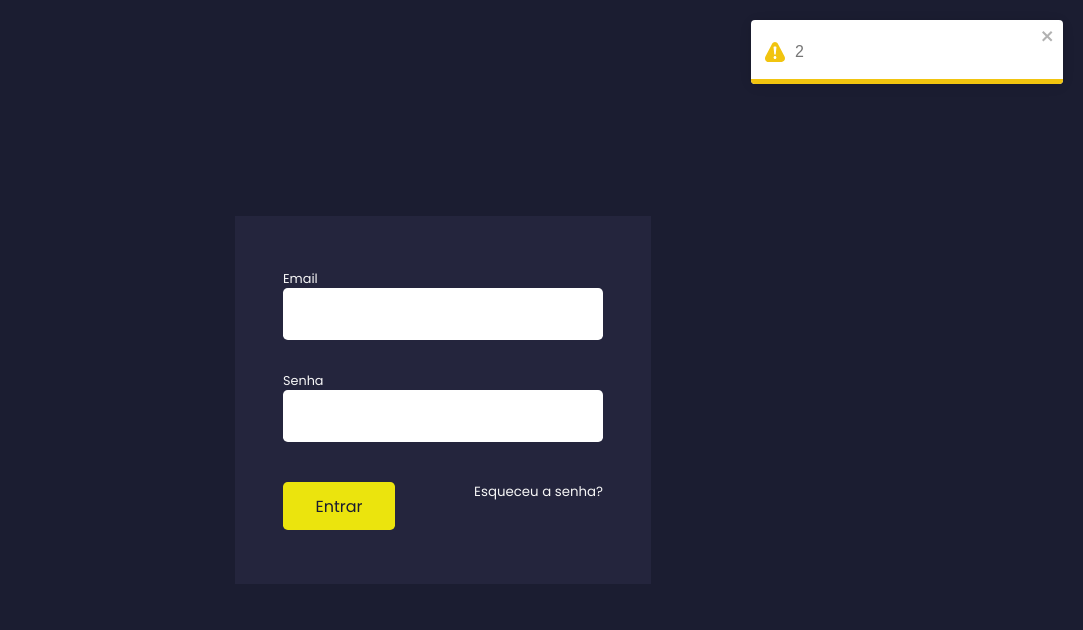
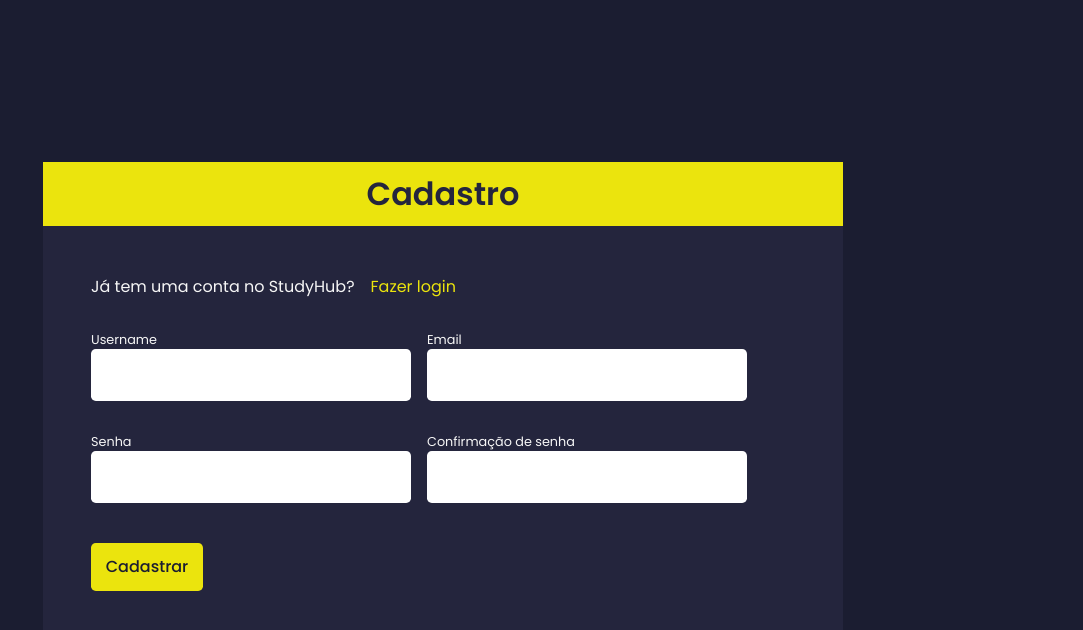
Before and after one commit to yago-marques/StudyHub, a React (Create React App) app: page /cadastro in a window 1280 px wide. Before the commit this address led to /login. Shown: the top 630 px of the page, without its empty margins (197-1280 px from the left). Built offline with nearby package versions, Linux system fonts and the light colour scheme.

Commit message:
register interface

```diff
--- a/src/App.tsx
+++ b/src/App.tsx
@@ -7,7 +7,7 @@ export function App() {
   return (
     <>
       <GlobalStyle/>
-      <ToastContainer autoClose={5000} />
+      <ToastContainer autoClose={3000} />
       <BrowserRouter>
         <Routes />
       </BrowserRouter>
--- a/src/pages/Home/index.tsx
+++ b/src/pages/Home/index.tsx
@@ -2,7 +2,7 @@ import { useEffect, useState } from "react"
 import { useNavigate } from "react-router-dom"
 //import { toast } from "react-toastify"
 import { Container } from "./style"
-import { verifyUserUid } from "../../firebase/userAuth"
+import { verifyUserUid, UserLogout } from "../../firebase/userAuth"
 import { SprintScreen } from "../../components/SprintScreen"
 
 export function Home() {
@@ -25,10 +25,8 @@ export function Home() {
       ) : (
         <>
           <h1>Home page</h1>
-          <button onClick={() => {
-            localStorage.clear()
-          }}>
-            clear
+          <button onClick={() => UserLogout({navigate})}>
+            logout
           </button>
         </>
       ) }
--- a/src/pages/SignIn/index.tsx
+++ b/src/pages/SignIn/index.tsx
@@ -3,6 +3,7 @@ import { Container } from "./style"
 import { useNavigate } from "react-router-dom"
 import { UserSignIn } from "../../firebase/userAuth"
 import { SendEmailModal } from "../../components/SendEmailModal"
+import studentImg from "../../assets/studentLogin.png"
 
 export function SignIn() {
   const [email, setEmail] = useState("")
@@ -22,8 +23,31 @@ export function SignIn() {
           setForgotPass(false)
         }}
       />
-      <section>
+      <section className="toggleAuth">
+        <h1>
+          StudyHub
+        </h1>
+        <div>
+          <p>
+            Não tem conta?
+          </p>
+          <button
+            type="button"
+            className="register"
+            onClick={() => {
+              navigate("/cadastro")
+            }}
+          >
+            Cadastre-se
+          </button>
+        </div>
+
+
+        <img src={studentImg} alt="" />
+      </section>
+      <section className="form">
         <form>
+          <h2>Login</h2>
           <div>
             <span>Email</span>
             <input
--- a/src/pages/SignIn/style.ts
+++ b/src/pages/SignIn/style.ts
@@ -5,15 +5,58 @@ export const Container = styled.section`
   align-items: center;
   justify-content: center;
   height: 100vh;
-  section {
+  .toggleAuth {
+    position: relative;
+    height: 27rem;
+    width: 26rem;
+    background-color: var(--yellow);
+    padding: 3rem;
+    padding-top: 2rem;
+    h1 {
+      font-size: 2.5rem;
+      color: var(--shape);
+      margin-bottom: 0.5rem;
+    }
+    div {
+      display: flex;
+      p {
+        color: var(--shape);
+        font-size: 1rem;
+      }
+      .register {
+        margin-left: 1rem;
+        border: none;
+        font-size: 1rem;
+        background: transparent;
+        color: blue;
+        &:hover {
+          text-decoration: underline;
+        }
+      }
+    }
+
+    img {
+      width: 27rem;
+      position: absolute;
+      bottom: 0px;
+      left: 0px;
+    }
+  }
+  .form {
     width: max-content;
     background: var(--shape);
     form {
       padding: 3rem;
-      height: 23rem;
+      height: 27rem;
       display: flex;
       flex-direction: column;
       justify-content: center;
+      h2 {
+        font-size: 1.5rem;
+        color: var(--text-title);
+        text-align: center;
+        font-weight: 500;
+      }
       div {
         display: flex;
         flex-direction: column;
@@ -67,6 +110,7 @@ export const Container = styled.section`
           color: var(--bg-color);
           border-radius: 0.3rem;
           transition-duration: 0.3s;
+          font-weight: 500;
 
           &:hover {
             filter: brightness(0.8);
--- /dev/null
+++ b/src/pages/UserRegister/index.tsx
@@ -0,0 +1,115 @@
+import { Container } from "./style"
+import { useNavigate } from "react-router-dom"
+import { useState } from "react"
+import { toast } from "react-toastify"
+import { NewUserRegister } from "../../firebase/userAuth"
+
+export function UserRegister() {
+  const [name, setName] = useState("")
+  const [email, setEmail] = useState("")
+  const [password, setPassword] = useState("")
+  const [checkedPass, setCheckedPass] = useState("")
+  const [loading, setLoading] = useState(false)
+
+  const navigate = useNavigate()
+
+  const hasUpper = (str: string) => /[A-Z]/.test(str);
+  const hasNumber = (str: string) => /[0-9]/.test(str);
+
+  function handleSubmit(event: any) {
+    event.preventDefault()
+    setLoading(true)
+    if (
+      name !== ""
+      && email !== ""
+      && password === checkedPass
+      && hasUpper(password)
+      && hasNumber(password)
+      && password.length >= 8
+    ) {
+      NewUserRegister({
+        name,
+        email,
+        password,
+        role: "student",
+        setLoading,
+        navigate
+      })
+    } else {
+      toast.warning("preencha os campos corretamente")
+      setLoading(false)
+    }
+
+  }
+
+  return (
+    <Container>
+      <h1>Cadastro</h1>
+      <form>
+        <div className="goToLogin">
+          <p>
+            Já tem uma conta no StudyHub?
+          </p>
+          <button
+            type="button"
+            className="login"
+            onClick={() => {
+              navigate("/login")
+            }}
+          >
+            Fazer login
+          </button>
+        </div>
+        <div className="row">
+          <div>
+            <span>Username</span>
+            <input
+              type="text"
+              maxLength={50}
+              onChange={event => {
+                setName(event.target.value)
+              }}
+            />
+          </div>
+          <div>
+            <span>Email</span>
+            <input
+              type="email"
+              onChange={event => {
+                setEmail(event.target.value)
+              }}
+            />
+          </div>
+        </div>
+
+        <div className="row">
+          <div>
+            <span>Senha</span>
+            <input
+              type="password"
+              onChange={event => {
+                setPassword(event.target.value)
+              }}
+            />
+          </div>
+          <div>
+            <span>Confirmação de senha</span>
+            <input
+              type="password"
+              onChange={event => {
+                setCheckedPass(event.target.value)
+              }}
+            />
+          </div>
+        </div>
+        <button
+          className="register"
+          onClick={handleSubmit}
+        >
+          {!loading ? "Cadastrar" : <div className="loader"/>}
+        </button>
+      </form>
+    </Container>
+
+  )
+}
--- /dev/null
+++ b/src/pages/UserRegister/style.ts
@@ -0,0 +1,83 @@
+import styled from "styled-components"
+
+export const Container = styled.section`
+  display: flex;
+  flex-direction: column;
+  align-items: center;
+  justify-content: center;
+  height: 100vh;
+  h1 {
+    font-size: 2rem;
+    color: var(--shape);
+    font-weight: 600;
+    background-color: var(--yellow);
+    width: 50rem;
+    padding: 0.5rem;
+    text-align: center;
+  }
+  form {
+    background: var(--shape);
+    width: 50rem;
+    padding: 3rem;
+    padding-left: 2rem;
+    .goToLogin {
+      display: flex;
+      margin-bottom: 1rem;
+      p {
+        color: var(--text-body);
+        font-size: 1rem;
+        margin-left: 1rem;
+      }
+      .login {
+        margin-left: 1rem;
+        border: none;
+        font-size: 1rem;
+        background: transparent;
+        color: var(--yellow);
+        &:hover {
+          text-decoration: underline;
+        }
+      }
+    }
+    .row {
+      display: flex;
+      div {
+        display: flex;
+        flex-direction: column;
+        margin-top: 1rem;
+        margin-bottom: 1rem;
+        margin-left: 1rem;
+        span {
+          color: var(--text-body);
+          font-size: 0.8rem;
+        }
+        input {
+          border: none;
+          background: white;
+          padding: 1rem;
+          width: 20rem;
+          border-radius: 0.3rem;
+        }
+      }
+    }
+    .register {
+      margin-left: 1rem;
+      margin-top: 1.5rem;
+      display: flex;
+      justify-content: center;
+      align-items: center;
+      border: none;
+      background: var(--yellow);
+      height: 3rem;
+      width: 7rem;
+      font-size: 1rem;
+      color: var(--bg-color);
+      border-radius: 0.3rem;
+      transition-duration: 0.3s;
+      font-weight: 500;
+      &:hover {
+        filter: brightness(0.8);
+      }
+    }
+  }
+`
--- a/src/routes/app.routes.tsx
+++ b/src/routes/app.routes.tsx
@@ -1,12 +1,14 @@
 import { Routes, Route, Navigate } from 'react-router-dom';
 import { Home } from '../pages/Home';
 import { SignIn } from "../pages/SignIn"
+import { UserRegister } from '../pages/UserRegister';
 
 export function AppRoutes() {
   return(
     <Routes>
       <Route path="/home" element={<Home />} />
       <Route path="/login" element={<SignIn />} />
+      <Route path="/cadastro" element={<UserRegister />} />
 
       <Route path="/*" element={<Navigate to="/home" />} />
     </Routes>
--- a/src/theme/GlobalStyle.ts
+++ b/src/theme/GlobalStyle.ts
@@ -27,19 +27,24 @@ export const GlobalStyle = createGlobalStyle`
     font-family: 'Poppins', sans-serif;
     font-weight: 400;
     background: var(--bg-color);
+
   }
-  input {
+  input, button, textarea{
     outline: none;
+    border: none;
+    color: var(--shape);
+    background: white;
   }
   h1, h2, h3, h4, h5, h6, strong{
     font-weight: 600;
+    color: var(--text-title);
   }
   button, select{
     cursor: pointer;
   }
 
   .react-modal-overlay{
-    background: rgba(0,0,0,.3);
+    background: rgba(0,0,0,.7);
     position: fixed;
     top: 0;
     bottom: 0;
@@ -58,6 +63,24 @@ export const GlobalStyle = createGlobalStyle`
     border-radius: 0.25rem;
     overflow: auto;
   }
+
+  .loader {
+    height: 1rem;
+    width: 1rem;
+    border: 2px solid transparent;
+    border-bottom-color: var(--bg-color);
+    border-radius: 50%;
+    animation: rotateLoaderLogin 0.5s linear infinite;
+  }
+  @keyframes rotateLoaderLogin {
+    from {
+      transform: rotate(0deg);
+    }
+    to {
+      transform: rotate(360deg);
+    }
+  }
+
   [disabled]{
     cursor: not-allowed;
   }
```
Also changed, not shown: src/firebase/userAuth.ts (+52 -13 lines), src/assets/studentLogin.png (added).
